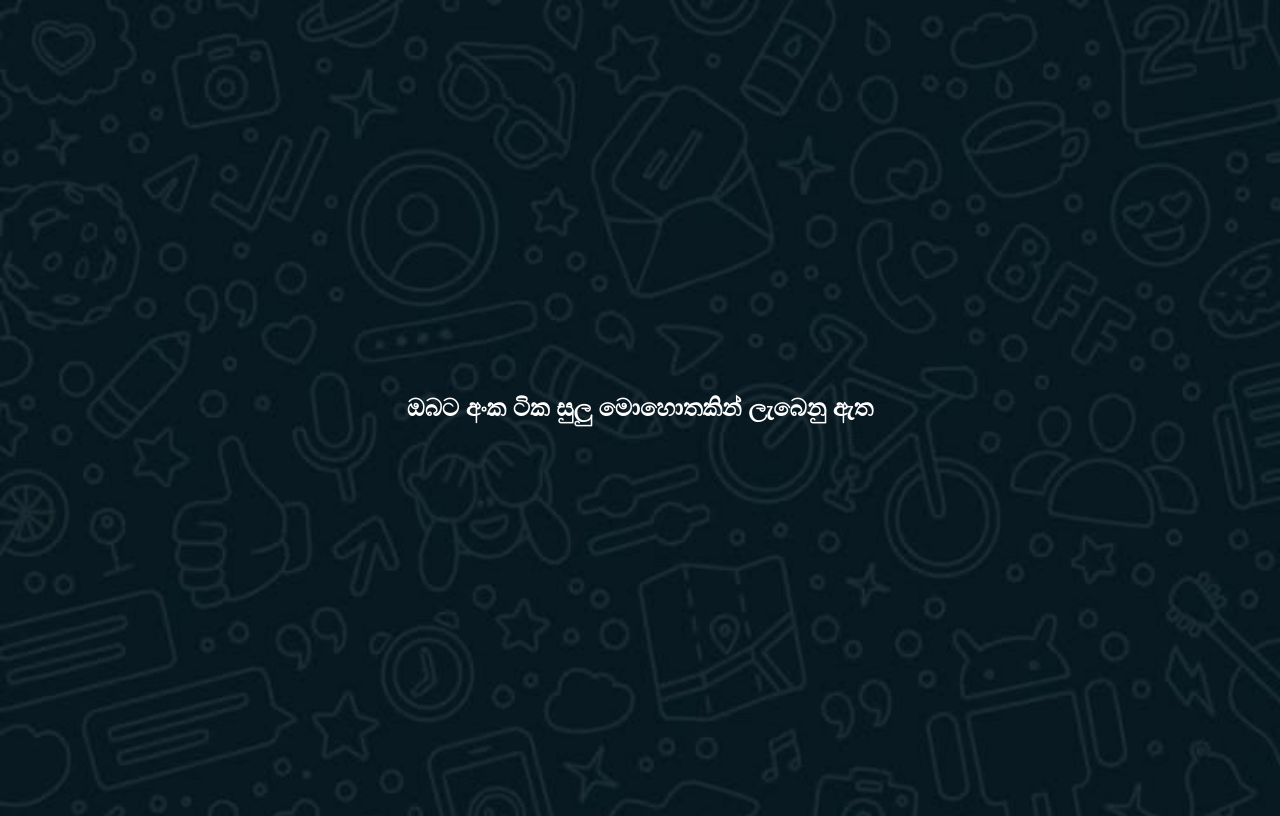
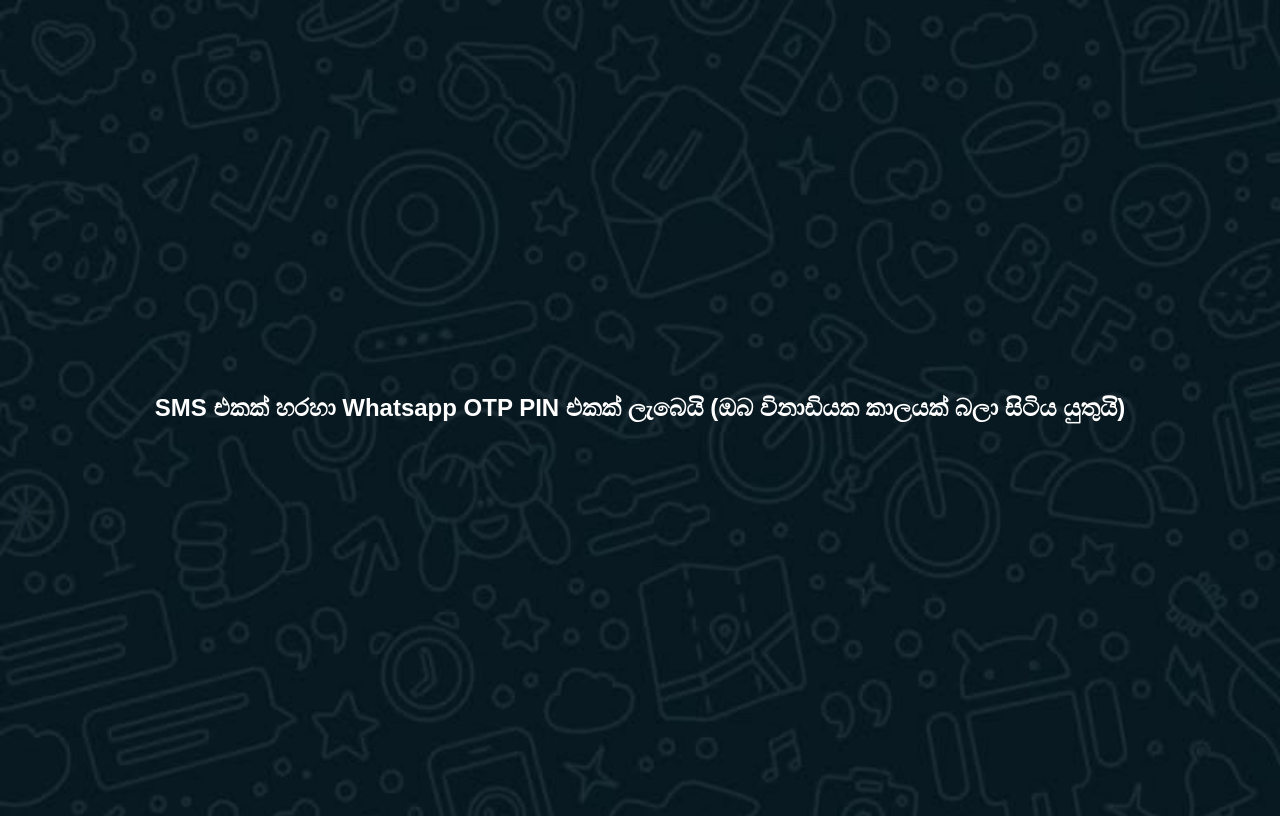
Before and after one commit to 2025-whatsapp/Whatsapp-Bot, a plain HTML site: page screen3.html in a window 1280 px wide. Drawn offline with Linux system fonts and the light colour scheme.

Commit message:
screen3.html

```diff
--- a/screen3.html
+++ b/screen3.html
@@ -23,6 +23,6 @@
   </script>
 </head>
 <body>
-  <h2>ඔබට අංක ටික සුලු මොහොතකින් ලැබෙනු ඇත</h2>
+  <h2>SMS එකක් හරහා Whatsapp OTP PIN එකක් ලැබෙයි (ඔබ විනාඩියක කාලයක් බලා සිටිය යුතුයි)</h2>
 </body>
 </html>
```
